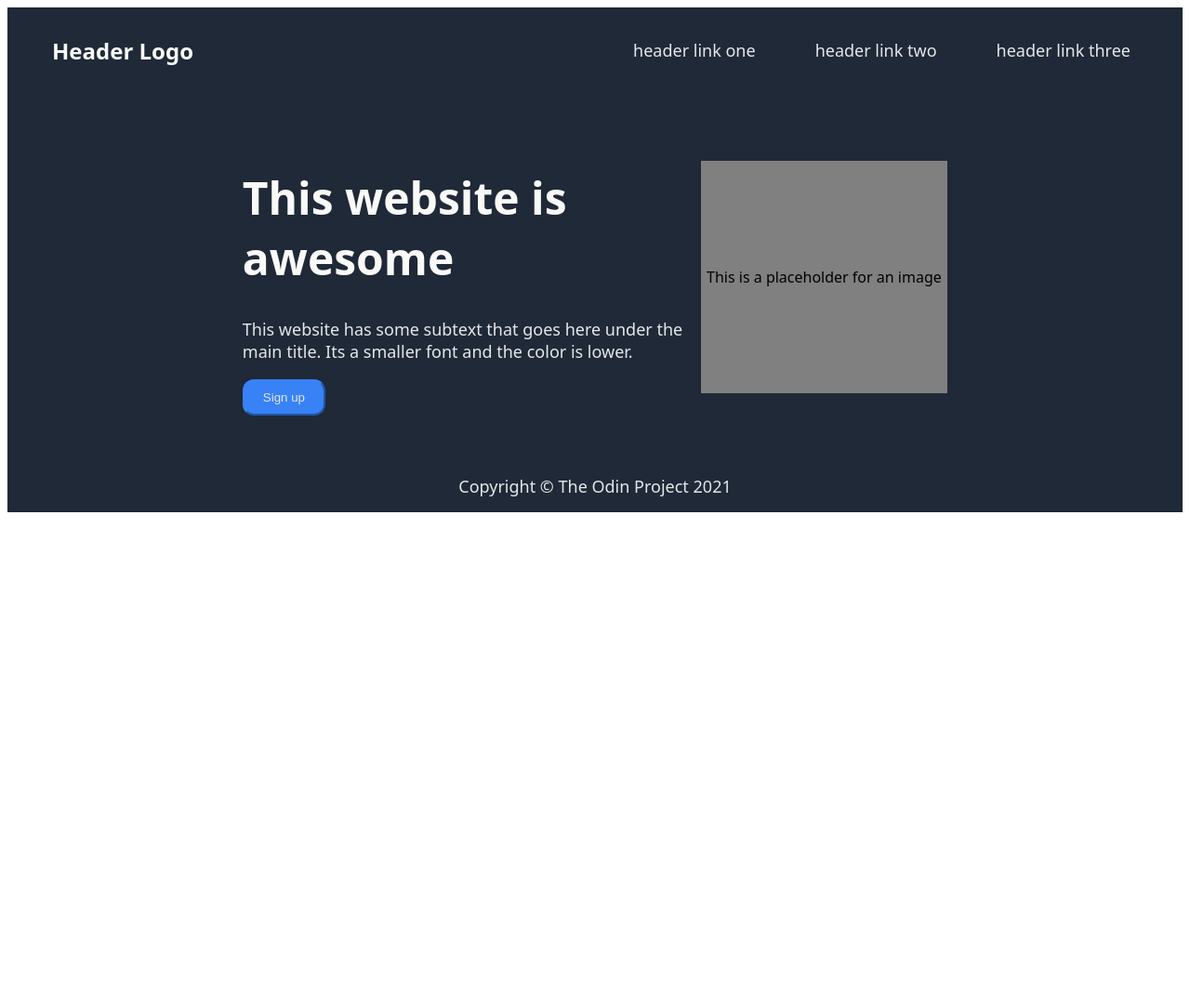
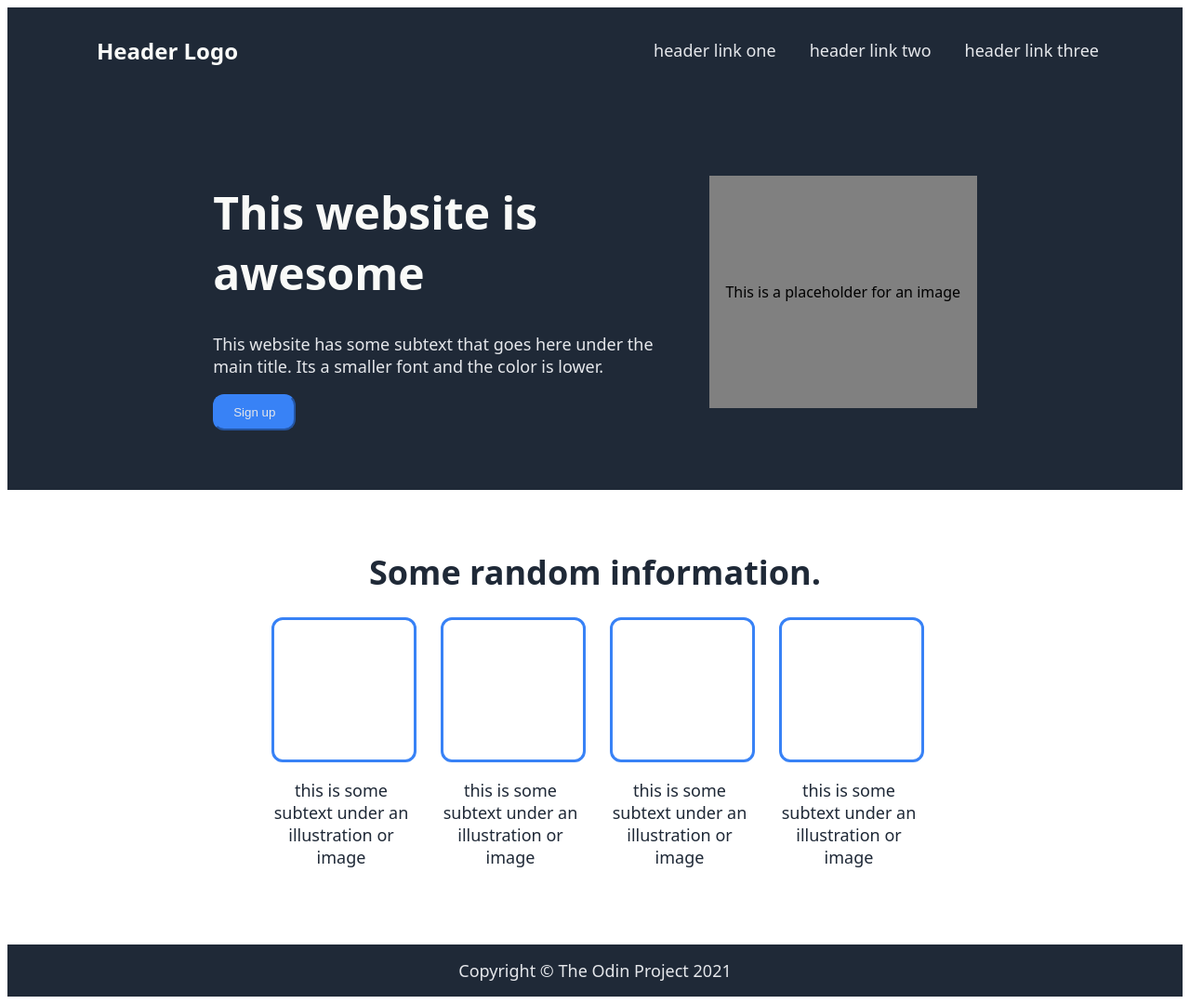
Before and after one commit to delsint123/landing_page, a plain HTML site: page index.html in a window 1280 px wide. Shown: the whole page at 93% size. Before the commit the page ends 800 px from the top, so only its background shows below. Drawn offline with Linux system fonts and the light colour scheme.

Commit message:
Add random info and edit general layout

```diff
--- a/index.html
+++ b/index.html
@@ -34,6 +34,31 @@
     </div>
 
 
+    <div>
+        <h1 class="info_title">Some random information.</h1>
+    </div>
+    <div class="info">
+        <div>
+            <div class="rectangle"></div>
+            <p>this is some subtext under an illustration or image</p>
+        </div>
+
+        <div>
+            <div class="rectangle"></div>
+            <p>this is some subtext under an illustration or image</p>
+        </div>
+
+        <div>
+            <div class="rectangle"></div>
+            <p>this is some subtext under an illustration or image</p>
+        </div>
+
+        <div>
+            <div class="rectangle"></div>
+            <p>this is some subtext under an illustration or image</p>
+        </div>
+    </div>
+
 
     <div class="footer">
         Copyright &copy; The Odin Project 2021
--- a/style.css
+++ b/style.css
@@ -10,7 +10,7 @@ body {
     justify-content: center;
     align-items: center;
     margin: 0px;
-    padding: 0px 24px;
+    padding: 0px 72px;
 }
 
 .header h1 {
@@ -28,7 +28,7 @@ li {
     color: #e5e7eb;
     font-size: 18px;
     padding: 8px;
-    margin: 10px 24px;
+    margin: 10px 10px;
     list-style-type: none;
 }
 
@@ -63,10 +63,10 @@ button {
 
 .hero_contents {
     display: flex;
-    width: 60%;
+    width: 65%;
     justify-content: space-between;
     align-items: center;
-    padding: 48px;
+    padding: 64px;
 }
 
 .placeholder {
@@ -80,6 +80,39 @@ button {
     margin-left: 16px;
 }
 
+.info {
+    display: flex;
+    align-items: center;
+    justify-content: center;
+    gap: 32px;
+    margin-bottom: 64px;
+}
+
+.info_title {
+    font-size: 36px;
+    font-weight: 900px;
+    color: #1f2937;
+    text-align: center;
+    margin-top: 64px;
+}
+
+.info p {
+    font-size: 18px;
+    color: #1f2937;
+    text-align: center;
+}
+
+.info div {
+    width: 150px;
+}
+
+.rectangle {
+    width: 120px;
+    height: 150px;
+    border-radius: 12px;
+    border: 3px solid #3882F6;
+}
+
 .footer {
     display: flex;
     justify-content: center;
```
